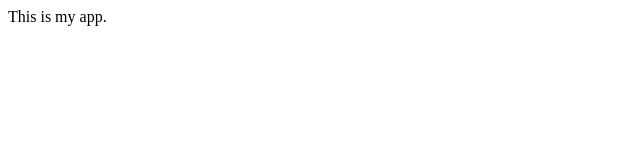
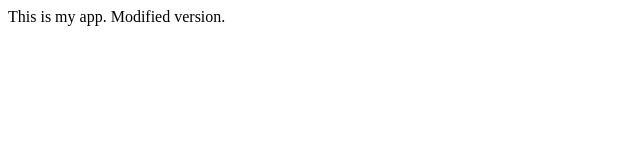
Before and after one commit to swuteresa/myappsample, a plain HTML site: page index.html in a window 1280 px wide. Shown: the whole page, without its empty margins (0-640 px from the left). Drawn offline with Linux system fonts and the light colour scheme.

Commit message:
Changed app.js

```diff
--- a/index.html
+++ b/index.html
@@ -4,5 +4,6 @@
     </head>
     <body>
         This is my app.
+        Modified version.
     </body>
 </html>
```
